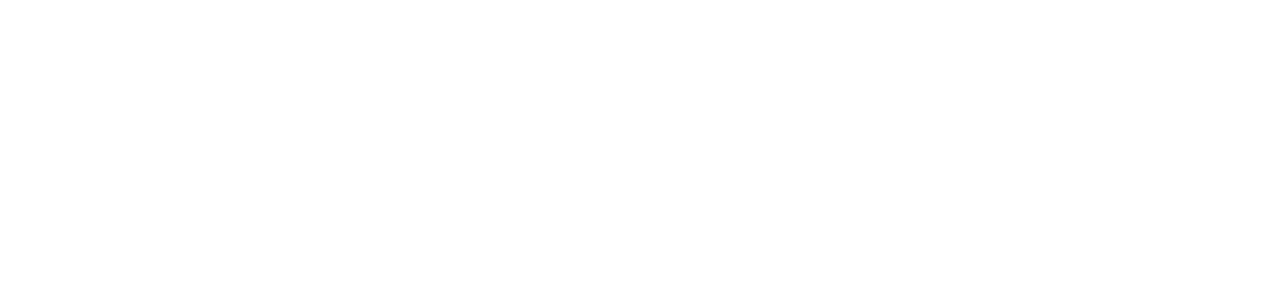
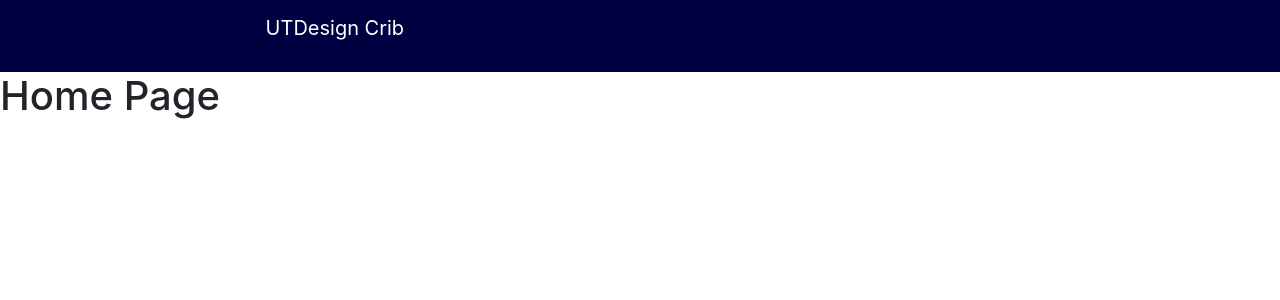
Before and after one commit to Daniel787/UTDesign-Tool-Crib-System, a React (Create React App) app: page /home in a window 1280 px wide. Shown: the top 300 px of the page. Built offline with nearby package versions, Linux system fonts and the light colour scheme.

Commit message:
added exact routes

```diff
--- a/src/App.js
+++ b/src/App.js
@@ -1,16 +1,19 @@
 import React from 'react';
 import { BrowserRouter as Router, Switch, Route, Link } from 'react-router-dom';
 import Nav from './Components/Nav/Nav.js';
+import Home from './Pages/Home'
+import Login from './Pages/Login'
 
 function App() {
   return (
     <Router>
       <Switch>
-          <Route path="/">
-
+        <Route exact path="/">
+          <Login />
         </Route>
-          <Route path="/home">
-          <Nav/>
+        <Route exact path="/home">
+          <Nav />
+          <Home />
         </Route>
       </Switch>
     </Router>
--- a/src/Pages/Home.js
+++ b/src/Pages/Home.js
@@ -2,7 +2,12 @@
 import Nav from "../Components/Nav/Nav.js";
 
 function home() {
-    <Nav/>
+    return (
+        <div>
+            <h1>Home Page</h1>
+        </div>
+    )
+
 }
 
 export default home;
--- /dev/null
+++ b/src/Pages/Login.js
@@ -0,0 +1,9 @@
+import React from 'react'
+
+export default function Login() {
+    return (
+        <div>
+            <h1>Login Page</h1>
+        </div>
+    )
+}
```
Lines whose indentation alone changed are shown as unchanged.
